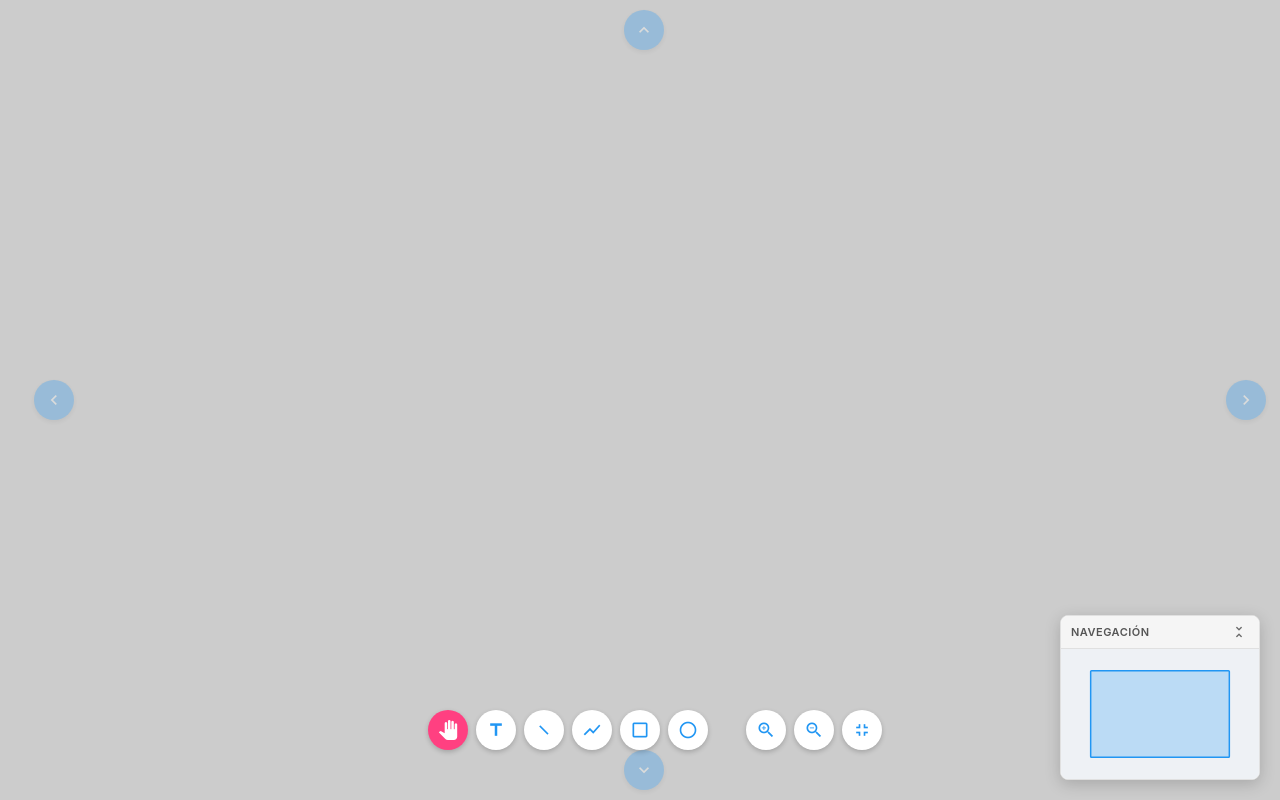
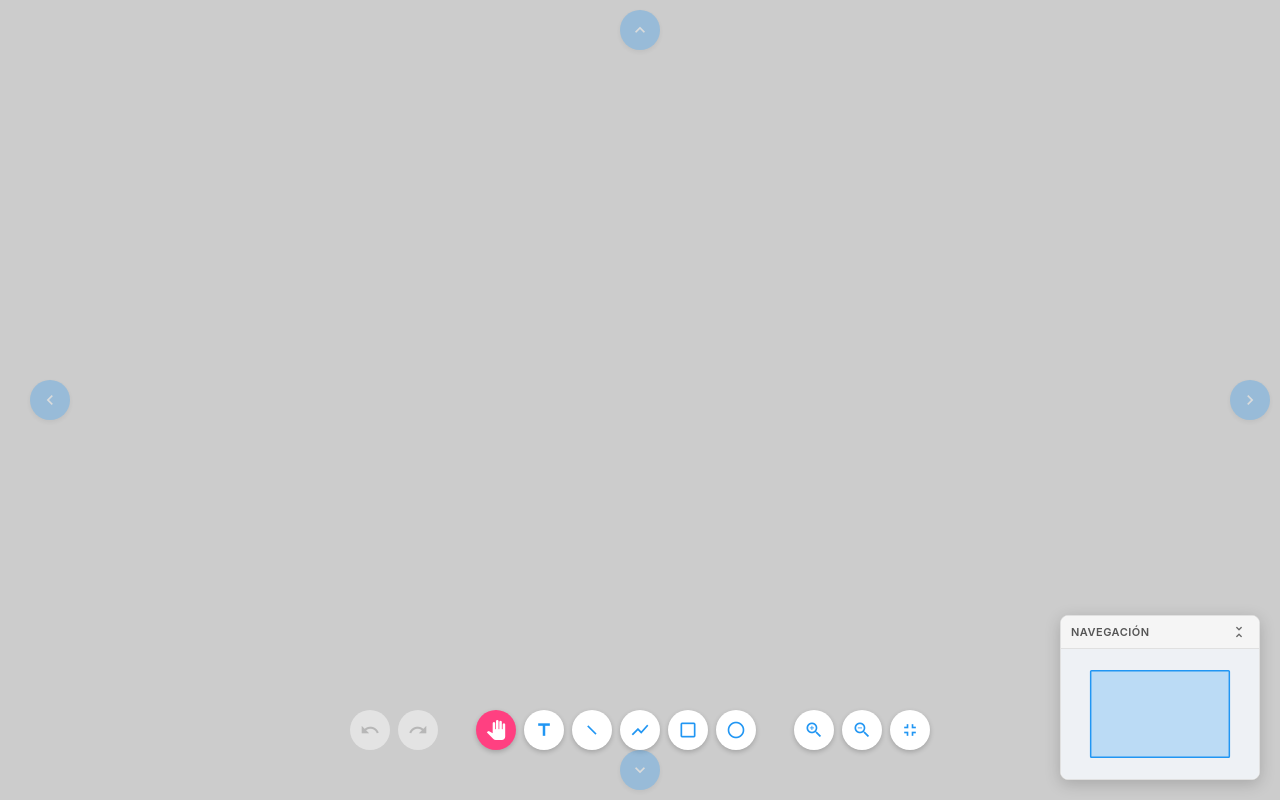
Before and after one commit to jeissonmgz/whiteboard, a React (Vite) app: page / in a window 1280 px wide. Built offline with nearby package versions, Linux system fonts and the light colour scheme.

Commit message:
:children_crossing: Add tooltips to menu

```diff
--- a/src/components/CircleButton/CircleButton.module.scss
+++ b/src/components/CircleButton/CircleButton.module.scss
@@ -1,3 +1,41 @@
+.buttonWrapper {
+  position: relative;
+  display: inline-flex;
+  align-items: center;
+  justify-content: center;
+  margin: 0 4px;
+}
+
+.floatWrapper {
+  position: absolute;
+  margin: 0;
+  z-index: 1000;
+}
+
+.top {
+  left: 50%;
+  top: 10px;
+  transform: translateX(-50%);
+}
+
+.right {
+  right: 10px;
+  top: 50%;
+  transform: translateY(-50%);
+}
+
+.left {
+  left: 30px;
+  top: 50%;
+  transform: translateY(-50%);
+}
+
+.bottom {
+  left: 50%;
+  bottom: 10px;
+  transform: translateX(-50%);
+}
+
 .circleLink {
   cursor: pointer;
   transition: all 0.2s ease-out;
@@ -12,11 +50,21 @@
   justify-content: center;
   box-shadow: 0px 2px 5px rgba(0, 0, 0, 0.2);
   outline: none;
-  margin: 0 4px;
+  margin: 0;
 
   span {
     font-size: 20px;
     color: #2196f3;
+  }
+
+  &:disabled {
+    opacity: 0.45;
+    cursor: not-allowed;
+    box-shadow: none;
+
+    span {
+      color: #9e9e9e !important;
+    }
   }
 }
 
@@ -34,10 +82,10 @@
 
 .float {
   cursor: pointer;
-  position: absolute;
   opacity: 0.3;
-  transform: translateX(-50%);
   background-color: #2196f3;
+  margin: 0;
+
   span {
     color: #ffffff;
   }
@@ -47,24 +95,111 @@
   }
 }
 
-.top {
-  left: 50%;
-  top: 10px;
+// Floating Tooltip styling
+.tooltip {
+  position: absolute;
+  white-space: nowrap;
+  background: rgba(33, 37, 41, 0.92);
+  backdrop-filter: blur(4px);
+  color: #ffffff;
+  font-size: 11.5px;
+  font-weight: 500;
+  padding: 5px 10px;
+  border-radius: 6px;
+  box-shadow: 0 4px 14px rgba(0, 0, 0, 0.25);
+  pointer-events: none;
+  opacity: 0;
+  visibility: hidden;
+  transition: opacity 0.18s cubic-bezier(0.16, 1, 0.3, 1),
+              transform 0.18s cubic-bezier(0.16, 1, 0.3, 1),
+              visibility 0.18s;
+  z-index: 10000;
+  letter-spacing: 0.2px;
+
+  &::after {
+    content: '';
+    position: absolute;
+    border-width: 5px;
+    border-style: solid;
+  }
 }
 
-.right {
-  right: 10px;
-  top: 50%;
-  transform: translateY(-50%);
+// Show tooltip on hover
+.buttonWrapper:hover .tooltip {
+  opacity: 1;
+  visibility: visible;
 }
 
-.left {
-  left: 30px;
-  top: 50%;
-  transform: translateY(-50%);
+// 1. Default (Above button)
+.tooltip_default,
+.tooltip_bottom {
+  bottom: calc(100% + 9px);
+  left: 50%;
+  transform: translateX(-50%) translateY(4px);
+
+  &::after {
+    top: 100%;
+    left: 50%;
+    transform: translateX(-50%);
+    border-color: rgba(33, 37, 41, 0.92) transparent transparent transparent;
+  }
 }
 
-.bottom {
+.buttonWrapper:hover .tooltip_default,
+.buttonWrapper:hover .tooltip_bottom {
+  transform: translateX(-50%) translateY(0);
+}
+
+// 2. Top float button (Below button)
+.tooltip_top {
+  top: calc(100% + 9px);
   left: 50%;
-  bottom: 10px;
+  transform: translateX(-50%) translateY(-4px);
+
+  &::after {
+    bottom: 100%;
+    left: 50%;
+    transform: translateX(-50%);
+    border-color: transparent transparent rgba(33, 37, 41, 0.92) transparent;
+  }
 }
+
+.buttonWrapper:hover .tooltip_top {
+  transform: translateX(-50%) translateY(0);
+}
+
+// 3. Left float button (Right of button)
+.tooltip_left {
+  left: calc(100% + 9px);
+  top: 50%;
+  transform: translateY(-50%) translateX(-4px);
+
+  &::after {
+    right: 100%;
+    top: 50%;
+    transform: translateY(-50%);
+    border-color: transparent rgba(33, 37, 41, 0.92) transparent transparent;
+  }
+}
+
+.buttonWrapper:hover .tooltip_left {
+  transform: translateY(-50%) translateX(0);
+}
+
+// 4. Right float button (Left of button)
+.tooltip_right {
+  right: calc(100% + 9px);
+  top: 50%;
+  transform: translateY(-50%) translateX(4px);
+
+  &::after {
+    left: 100%;
+    top: 50%;
+    transform: translateY(-50%);
+    border-color: transparent transparent transparent rgba(33, 37, 41, 0.92);
+  }
+}
+
+.buttonWrapper:hover .tooltip_right {
+  transform: translateY(-50%) translateX(0);
+}
--- a/src/components/CircleButton/CircleButton.tsx
+++ b/src/components/CircleButton/CircleButton.tsx
@@ -8,6 +8,7 @@ interface CircleButtonProps {
   isFloat?: boolean;
   position?: 'top' | 'bottom' | 'left' | 'right' | string;
   isSelected?: boolean;
+  disabled?: boolean;
   onClick?: (e: React.MouseEvent) => void;
   onDoubleClick?: (e: React.MouseEvent) => void;
   onMouseDown?: (e: React.MouseEvent) => void;
@@ -22,6 +23,7 @@ export const CircleButton: React.FC<CircleButtonProps> = ({
   isFloat = false,
   position = '',
   isSelected = false,
+  disabled = false,
   onClick,
   onDoubleClick,
   onMouseDown,
@@ -30,8 +32,8 @@ export const CircleButton: React.FC<CircleButtonProps> = ({
 }) => {
   let buttonClassName = styles.circleLink;
   if (isFloat) {
-    buttonClassName += ` ${styles.float} ${styles[position] || ''}`;
-  } else {
+    buttonClassName += ` ${styles.float}`;
+  } else if (!disabled) {
     buttonClassName += ` ${styles.moveHover}`;
   }
 
@@ -39,11 +41,21 @@ export const CircleButton: React.FC<CircleButtonProps> = ({
     buttonClassName += ` ${styles.selected}`;
   }
 
+  const wrapperClassName = isFloat
+    ? `${styles.buttonWrapper} ${styles.floatWrapper} ${styles[position] || ''}`
+    : styles.buttonWrapper;
+
+  const tooltipPositionClass = isFloat
+    ? styles[`tooltip_${position}`] || styles.tooltip_default
+    : styles.tooltip_default;
+
   return (
+    <div className={wrapperClassName}>
       <button
         className={buttonClassName}
-      title={info}
-      onClick={onClick}
+        aria-label={info}
+        disabled={disabled}
+        onClick={disabled ? undefined : onClick}
         onDoubleClick={onDoubleClick}
         onMouseDown={onMouseDown}
         onMouseUp={onMouseUp}
@@ -56,5 +68,12 @@ export const CircleButton: React.FC<CircleButtonProps> = ({
           {icon}
         </span>
       </button>
+
+      {info && (
+        <div className={`${styles.tooltip} ${tooltipPositionClass}`} role="tooltip">
+          {info}
+        </div>
+      )}
+    </div>
   );
 };
--- a/src/components/Control/Control.tsx
+++ b/src/components/Control/Control.tsx
@@ -17,72 +17,70 @@ export const Control: React.FC = () => {
 
   return (
     <div className={styles.container}>
-      {canUndo && (
       <CircleButton
         icon="undo"
-          info="Deshacer"
+        info="Deshacer (⌘Z / Ctrl+Z)"
+        disabled={!canUndo}
         onClick={undo}
       />
-      )}
-      {canRedo && (
       <CircleButton
         icon="redo"
-          info="Rehacer"
+        info="Rehacer (⌘⇧Z / Ctrl+Y)"
+        disabled={!canRedo}
         onClick={redo}
       />
-      )}
       <span className={styles.space}></span>
       <CircleButton
         icon="pan_tool"
-        info="Seleccionar"
+        info="Seleccionar (V / Esc)"
         isSelected={activeTool === null}
         onClick={() => setActiveTool(null)}
       />
       <CircleButton
         icon="title"
-        info="Texto"
+        info="Texto (T)"
         isSelected={activeTool === TypeShape.TEXT}
         onClick={() => setActiveTool(TypeShape.TEXT)}
       />
       <CircleButton
         icon="remove"
         rotateIcon="rotate(45deg)"
-        info="Línea"
+        info="Línea (L)"
         isSelected={activeTool === TypeShape.LINE}
         onClick={() => setActiveTool(TypeShape.LINE)}
       />
       <CircleButton
         icon="show_chart"
-        info="Polilínea"
+        info="Polilínea (P)"
         isSelected={activeTool === TypeShape.POLYLINE}
         onClick={() => setActiveTool(TypeShape.POLYLINE)}
       />
       <CircleButton
         icon="check_box_outline_blank"
-        info="Rectángulo"
+        info="Rectángulo (R)"
         isSelected={activeTool === TypeShape.RECT}
         onClick={() => setActiveTool(TypeShape.RECT)}
       />
       <CircleButton
         icon="radio_button_unchecked"
-        info="Elipse"
+        info="Elipse (E)"
         isSelected={activeTool === TypeShape.ELLIPSE}
         onClick={() => setActiveTool(TypeShape.ELLIPSE)}
       />
       <span className={styles.space}></span>
       <CircleButton
         icon="zoom_in"
-        info="Ampliar"
+        info="Ampliar (Ctrl + Scroll ↑)"
         onClick={() => changeZoom(true)}
       />
       <CircleButton
         icon="zoom_out"
-        info="Disminuir"
+        info="Disminuir (Ctrl + Scroll ↓)"
         onClick={() => changeZoom(false)}
       />
       <CircleButton
         icon="fullscreen_exit"
-        info="Reestablecer"
+        info="Reestablecer Zoom (100%)"
         onClick={() => changeZoom(100)}
       />
     </div>
--- a/src/components/Scroll/Scroll.tsx
+++ b/src/components/Scroll/Scroll.tsx
@@ -35,6 +35,7 @@ export const Scroll: React.FC = () => {
         isFloat={true}
         position="top"
         icon="keyboard_arrow_up"
+        info="Desplazar Arriba (↑)"
         onClick={() => handleScroll(VERTICAL, LEFT_OR_UP)}
         onDoubleClick={() => handleScroll(VERTICAL, LEFT_OR_UP, 80)}
         onMouseDown={() => handleMouseDown(VERTICAL, LEFT_OR_UP)}
@@ -45,6 +46,7 @@ export const Scroll: React.FC = () => {
         isFloat={true}
         position="bottom"
         icon="keyboard_arrow_down"
+        info="Desplazar Abajo (↓)"
         onClick={() => handleScroll(VERTICAL, RIGHT_OR_DOWN)}
         onDoubleClick={() => handleScroll(VERTICAL, RIGHT_OR_DOWN, 80)}
         onMouseDown={() => handleMouseDown(VERTICAL, RIGHT_OR_DOWN)}
@@ -55,6 +57,7 @@ export const Scroll: React.FC = () => {
         isFloat={true}
         position="left"
         icon="keyboard_arrow_left"
+        info="Desplazar Izquierda (←)"
         onClick={() => handleScroll(HORIZONTAL, LEFT_OR_UP)}
         onDoubleClick={() => handleScroll(HORIZONTAL, LEFT_OR_UP, 80)}
         onMouseDown={() => handleMouseDown(HORIZONTAL, LEFT_OR_UP)}
@@ -65,6 +68,7 @@ export const Scroll: React.FC = () => {
         isFloat={true}
         position="right"
         icon="keyboard_arrow_right"
+        info="Desplazar Derecha (→)"
         onClick={() => handleScroll(HORIZONTAL, RIGHT_OR_DOWN)}
         onDoubleClick={() => handleScroll(HORIZONTAL, RIGHT_OR_DOWN, 80)}
         onMouseDown={() => handleMouseDown(HORIZONTAL, RIGHT_OR_DOWN)}
```
Also changed, not shown: src/context/WhiteboardContext.tsx (+102 -6 lines). Lines whose indentation alone changed are shown as unchanged.
